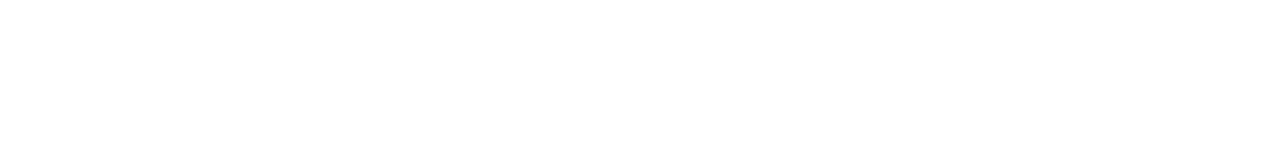
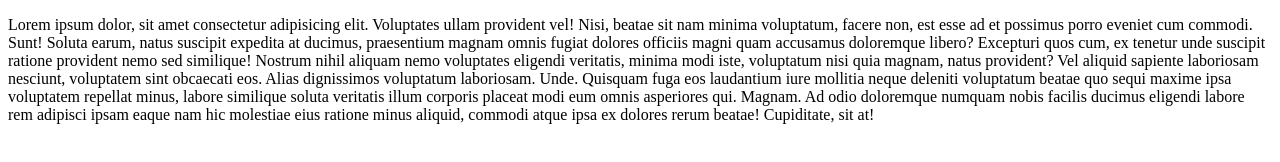
Before and after one commit to adriangerman1/entregable_German_Pi-eiro, a plain HTML site: page index.html in a window 1280 px wide. Drawn offline with Linux system fonts and the light colour scheme.

Commit message:
agrego un parrafo

```diff
--- a/index.html
+++ b/index.html
@@ -10,11 +10,17 @@
     <title>Document</title>
 
 
+
 </head>
 
 <body>
 
 
+    <p>Lorem ipsum dolor, sit amet consectetur adipisicing elit. Voluptates ullam provident vel! Nisi, beatae sit nam minima voluptatum, facere non, est esse ad et possimus porro eveniet cum commodi. Sunt!
+    Soluta earum, natus suscipit expedita at ducimus, praesentium magnam omnis fugiat dolores officiis magni quam accusamus doloremque libero? Excepturi quos cum, ex tenetur unde suscipit ratione provident nemo sed similique!
+    Nostrum nihil aliquam nemo voluptates eligendi veritatis, minima modi iste, voluptatum nisi quia magnam, natus provident? Vel aliquid sapiente laboriosam nesciunt, voluptatem sint obcaecati eos. Alias dignissimos voluptatum laboriosam. Unde.
+    Quisquam fuga eos laudantium iure mollitia neque deleniti voluptatum beatae quo sequi maxime ipsa voluptatem repellat minus, labore similique soluta veritatis illum corporis placeat modi eum omnis asperiores qui. Magnam.
+    Ad odio doloremque numquam nobis facilis ducimus eligendi labore rem adipisci ipsam eaque nam hic molestiae eius ratione minus aliquid, commodi atque ipsa ex dolores rerum beatae! Cupiditate, sit at!</p>
 
 </body>
 
```
